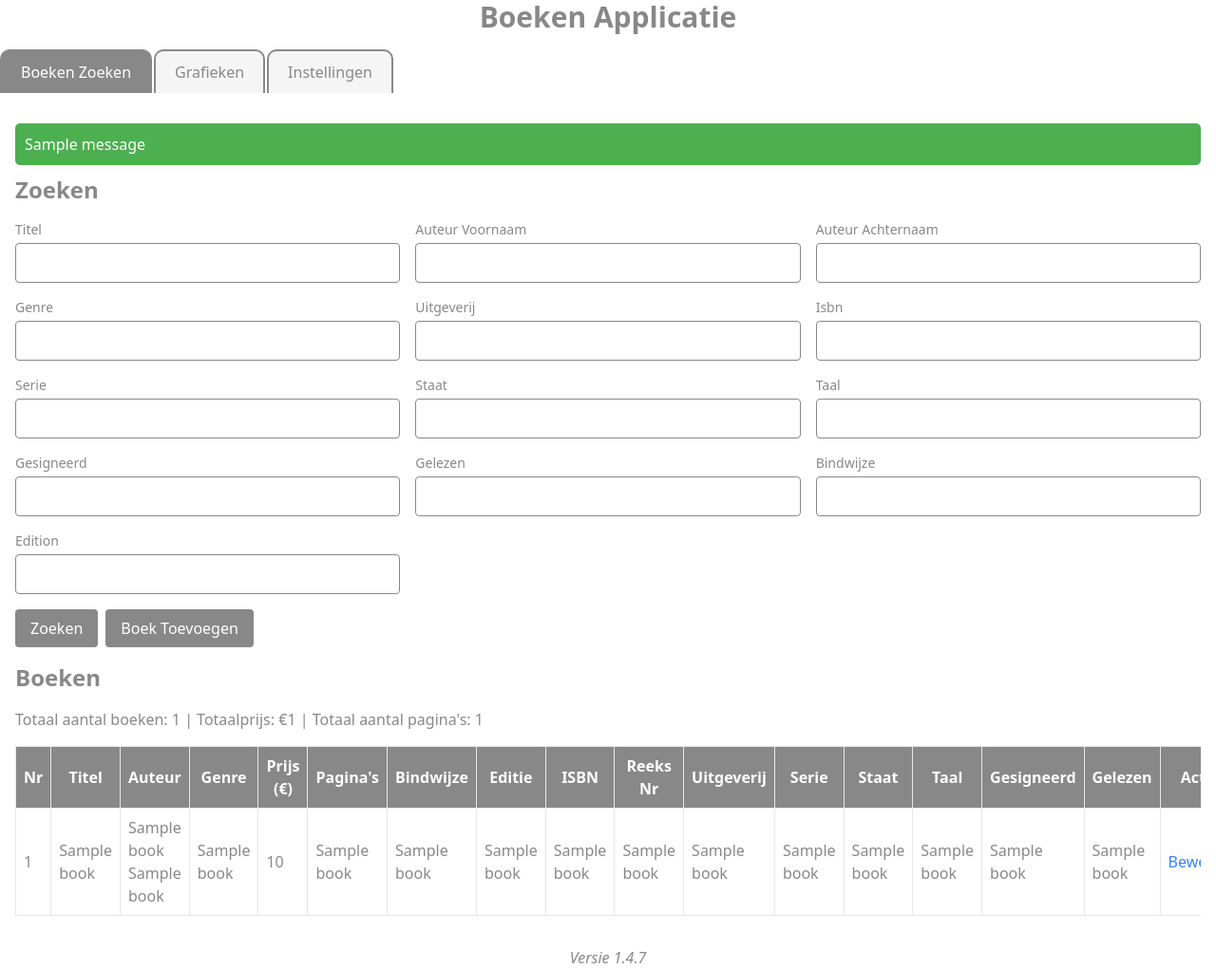
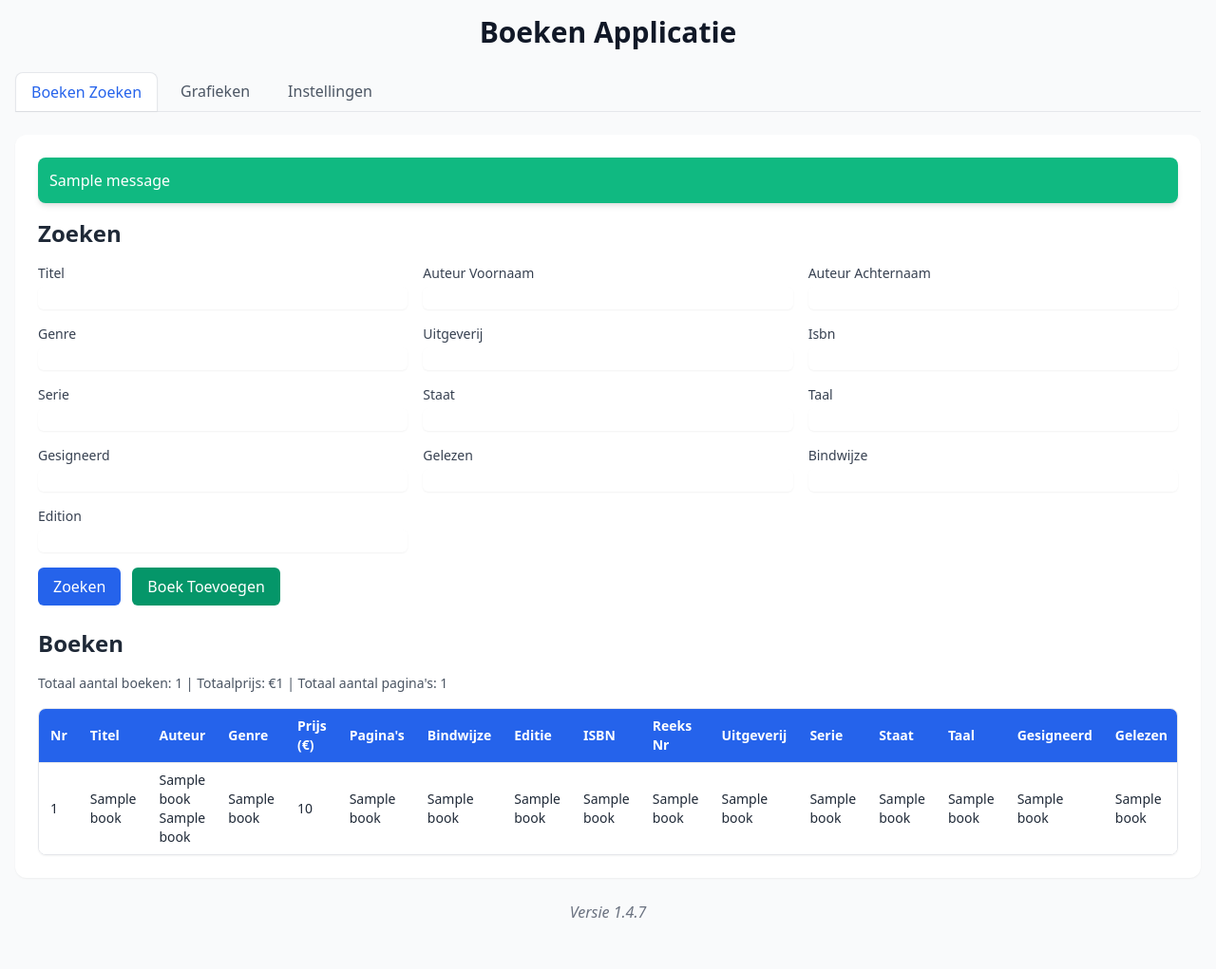
Before and after one commit to Syme02/boeken-app, a Flask app: template templates/index.html in a window 1280 px wide. Shown: the whole page at 95% size. After the commit the page ends 967 px from the top, so only its background shows below. Run offline with Flask 3, Linux system fonts and the light colour scheme; the template is opened without the code that fills it: most values are stand-ins (such as "Sample title", 1, 10 or a date in 2020); one stand-in notice (Sample message) is shown.

Commit message:
aanpassing index.html

```diff
--- a/templates/index.html
+++ b/templates/index.html
@@ -5,205 +5,127 @@
   <meta name="viewport" content="width=device-width, initial-scale=1.0">
   <title>Boeken Applicatie</title>
   <link href="https://cdn.jsdelivr.net/npm/tailwindcss@2.2.19/dist/tailwind.min.css" rel="stylesheet">
-    <style>
-        :root {
-            --background-color: {{ '#1e1e1e' if settings.dark_mode else '#ffffff' }};
-            --text-color: {{ '#ffffff' if settings.dark_mode else settings.color }};
-            --tab-bg: {{ '#2e2e2e' if settings.dark_mode else '#f5f5f5' }};
-            --tab-hover-bg: {{ '#3e3e3e' if settings.dark_mode else '#e0e0e0' }};
-            --tab-active-bg: {{ settings.color }};
-            --tab-active-text: #ffffff;
-        }
+</head>
+<body class="bg-gray-50 text-gray-800 min-h-screen flex flex-col">
+  <!-- Container -->
+  <div class="container mx-auto max-w-7xl p-4 flex flex-col flex-1">
+    <!-- Titel -->
+    <h1 class="text-3xl font-extrabold text-center text-gray-900 mb-6">Boeken Applicatie</h1>
 
-        html, body {
-            margin: 0;
-            margin: 0;
-            padding: 0;
-            height: 100%;
-            width: 100%;
-            background-color: var(--background-color);
-            color: var(--text-color);
-        }
+    <!-- Tabs -->
+    <div class="flex space-x-2 mb-6 border-b">
+      <a href="{{ url_for('index') }}" class="px-4 py-2 rounded-t-lg bg-white border border-b-0 shadow-sm text-blue-600 font-medium">Boeken Zoeken</a>
+      <a href="{{ url_for('statistics') }}" class="px-4 py-2 rounded-t-lg text-gray-600 hover:text-blue-600">Grafieken</a>
+      <a href="{{ url_for('settings') }}" class="px-4 py-2 rounded-t-lg text-gray-600 hover:text-blue-600">Instellingen</a>
+    </div>
 
-        .container {
-            width: 100%;
-            height: 100%;
-            display: flex;
-            flex-direction: column;
-        }
-
-        .content {
-            background-color: {{ '#1e1e1e' if settings.dark_mode else '#ffffff' }};
-            flex: 1;
-            width: 100%;
-            padding: 1rem;
-            box-sizing: border-box;
-        }
-
-        .tab-button {
-            background-color: var(--tab-bg);
-            color: var(--text-color);
-            border: 2px solid var(--text-color);
-            border-bottom: none;
-            border-radius: 10px 10px 0 0;
-            padding: 10px 20px;
-            margin-right: 2px;
-        }
-
-        .tab-button.active {
-            background-color: var(--tab-active-bg);
-            color: var(--tab-active-text);
-        }
-
-        .tab-button:hover:not(.active) {
-            background-color: var(--tab-hover-bg);
-        }
-
-        .flash-message {
-            padding: 10px;
-            margin-bottom: 10px;
-            border-radius: 5px;
-        }
-
-        .flash-success {
-            background-color: #4caf50;
-            color: white;
-        }
-
-        .flash-error {
-            background-color: #f44336;
-            color: white;
-        }
-
-        .flash-info {
-            background-color: #2196f3;
-            color: white;
-        }
-
-        h1, h2, h3 {
-            color: var(--text-color);
-        }
-
-        table {
-            border-color: var(--text-color);
-        }
-
-        thead tr {
-            background-color: var(--tab-active-bg);
-            color: var(--tab-active-text);
-        }
-
-        input:not([type="file"]):not([type="checkbox"]), select {
-            border-color: var(--text-color);
-        }
-
-        button:not(#cancelAddBook):not([type="submit"].bg-red-600) {
-            background-color: var(--tab-active-bg);
-            color: var(--tab-active-text);
-        }
-    </style>
-</head>
-<body class="{{ 'dark-mode' if settings.dark_mode else '' }}">
-    <div class="container">
-        <h1 class="text-3xl font-bold mb-4 text-center">Boeken Applicatie</h1>
-        <div class="flex mb-4">
-            <a href="{{ url_for('index') }}" class="tab-button active">Boeken Zoeken</a>
-            <a href="{{ url_for('statistics') }}" class="tab-button">Grafieken</a>
-            <a href="{{ url_for('settings') }}" class="tab-button">Instellingen</a>
-        </div>
-        <div class="content">
+    <!-- Content -->
+    <div class="flex-1 bg-white rounded-xl shadow-sm p-6">
       {% with messages = get_flashed_messages(with_categories=true) %}
         {% if messages %}
           {% for category, message in messages %}
-                        <div class="flash-message flash-{{ category }}">{{ message }}</div>
+            <div class="mb-4 p-3 rounded-lg text-white shadow-md
+              {% if category=='success' %} bg-green-500 {% elif category=='error' %} bg-red-500 {% else %} bg-blue-500 {% endif %}">
+              {{ message }}
+            </div>
           {% endfor %}
         {% endif %}
       {% endwith %}
-            <div class="flash-container"></div>
+
+      <!-- Zoeksectie -->
       <h2 class="text-2xl font-bold mb-4">Zoeken</h2>
-            <div id="addBookForm" class="hidden mt-4">
-                <h3 class="text-lg font-bold mb-2">Boek Toevoegen</h3>
-                <form id="addBookFormSubmit" method="POST">
+
+      <!-- Boek toevoegen form -->
+      <div id="addBookForm" class="hidden mb-6">
+        <h3 class="text-lg font-semibold mb-3">Boek Toevoegen</h3>
+        <form id="addBookFormSubmit" method="POST" class="space-y-4">
           <input type="hidden" name="action" value="add_book">
           <div class="grid grid-cols-1 md:grid-cols-2 lg:grid-cols-3 gap-4">
             {% for field in ['titel', 'auteur_voornaam', 'auteur_achternaam', 'genre', 'prijs', 'paginas', 'bindwijze', 'edition', 'isbn', 'reeks_nr', 'uitgeverij', 'serie', 'staat', 'taal', 'gesigneerd', 'gelezen'] %}
               <div>
-                                <label for="add_{{ field }}" class="block text-sm font-medium">{{ field.replace('_', ' ').title() }}</label>
-                                <input type="text" id="add_{{ field }}" name="add_{{ field }}" class="mt-1 p-2 w-full border rounded">
+                <label for="add_{{ field }}" class="block text-sm font-medium text-gray-700">{{ field.replace('_', ' ').title() }}</label>
+                <input type="text" id="add_{{ field }}" name="add_{{ field }}" class="mt-1 block w-full rounded-md border-gray-300 shadow-sm focus:ring-blue-500 focus:border-blue-500">
               </div>
             {% endfor %}
           </div>
-                    <div class="flex space-x-2 mt-4">
-                        <button type="submit" class="px-4 py-2 rounded">Toevoegen</button>
-                        <button type="button" id="cancelAddBook" class="px-4 py-2 rounded bg-gray-500 text-white">Annuleren</button>
+          <div class="flex space-x-3">
+            <button type="submit" class="px-4 py-2 bg-blue-600 text-white rounded-md hover:bg-blue-700">Toevoegen</button>
+            <button type="button" id="cancelAddBook" class="px-4 py-2 bg-gray-500 text-white rounded-md hover:bg-gray-600">Annuleren</button>
           </div>
         </form>
       </div>
-            <div id="coverSection" class="mb-4 hidden">
-                <h3 class="text-lg font-bold">Boekkaft</h3>
-                <img id="coverImage" src="" alt="Boekkaft" class="max-w-xs">
+
+      <!-- Boekkaft -->
+      <div id="coverSection" class="hidden mb-6">
+        <h3 class="text-lg font-semibold mb-2">Boekkaft</h3>
+        <img id="coverImage" src="" alt="Boekkaft" class="max-w-xs rounded shadow-md">
       </div>
-            <form id="searchForm" method="POST" class="mb-4">
+
+      <!-- Zoekformulier -->
+      <form id="searchForm" method="POST" class="mb-6">
         <div class="grid grid-cols-1 md:grid-cols-2 lg:grid-cols-3 gap-4">
           {% for field in ['titel', 'auteur_voornaam', 'auteur_achternaam', 'genre', 'uitgeverij', 'isbn', 'serie', 'staat', 'taal', 'gesigneerd', 'gelezen', 'bindwijze', 'edition'] %}
             <div>
-                            <label for="{{ field }}" class="block text-sm font-medium">{{ field.replace('_', ' ').title() }}</label>
-                            <input type="text" id="{{ field }}" name="{{ field }}" value="{{ filters[field] if field in filters else '' }}"
-                                   class="mt-1 p-2 w-full border rounded">
+              <label for="{{ field }}" class="block text-sm font-medium text-gray-700">{{ field.replace('_', ' ').title() }}</label>
+              <input type="text" id="{{ field }}" name="{{ field }}" value="{{ filters[field] if field in filters else '' }}" class="mt-1 block w-full rounded-md border-gray-300 shadow-sm focus:ring-blue-500 focus:border-blue-500">
             </div>
           {% endfor %}
         </div>
-                <div class="flex space-x-2">
-                    <button type="submit" name="action" value="search" class="mt-4 px-4 py-2 rounded">Zoeken</button>
-                    <button type="button" id="addBookButton" class="mt-4 px-4 py-2 rounded">Boek Toevoegen</button>
+        <div class="flex space-x-3 mt-4">
+          <button type="submit" name="action" value="search" class="px-4 py-2 bg-blue-600 text-white rounded-md hover:bg-blue-700">Zoeken</button>
+          <button type="button" id="addBookButton" class="px-4 py-2 bg-green-600 text-white rounded-md hover:bg-green-700">Boek Toevoegen</button>
         </div>
       </form>
+
+      <!-- Overzicht -->
       <h2 class="text-2xl font-bold mb-4">Boeken</h2>
-            <p class="mb-4">Totaal aantal boeken: <span id="totalBooks">{{ books | length }}</span> | Totaalprijs: €{{ total_price | round(2) }} | Totaal aantal pagina's: {{ total_pages }}</p>
-            <div class="overflow-x-auto">
-                <table class="min-w-full border-collapse border">
-                    <thead>
+      <p class="mb-4 text-sm text-gray-600">Totaal aantal boeken: <span id="totalBooks">{{ books | length }}</span> | Totaalprijs: €{{ total_price | round(2) }} | Totaal aantal pagina's: {{ total_pages }}</p>
+
+      <!-- Tabel -->
+      <div class="overflow-x-auto border rounded-lg shadow-sm">
+        <table class="min-w-full divide-y divide-gray-200">
+          <thead class="bg-blue-600 text-white sticky top-0">
             <tr>
-                            <th class="border p-2">Nr</th>
-                            <th class="border p-2">Titel</th>
-                            <th class="border p-2">Auteur</th>
-                            <th class="border p-2">Genre</th>
-                            <th class="border p-2">Prijs (€)</th>
-                            <th class="border p-2">Pagina's</th>
-                            <th class="border p-2">Bindwijze</th>
-                            <th class="border p-2">Editie</th>
-                            <th class="border p-2">ISBN</th>
-                            <th class="border p-2">Reeks Nr</th>
-                            <th class="border p-2">Uitgeverij</th>
-                            <th class="border p-2">Serie</th>
-                            <th class="border p-2">Staat</th>
-                            <th class="border p-2">Taal</th>
-                            <th class="border p-2">Gesigneerd</th>
-                            <th class="border p-2">Gelezen</th>
-                            <th class="border p-2">Acties</th>
+              <th class="px-3 py-2 text-left text-sm font-semibold">Nr</th>
+              <th class="px-3 py-2 text-left text-sm font-semibold">Titel</th>
+              <th class="px-3 py-2 text-left text-sm font-semibold">Auteur</th>
+              <th class="px-3 py-2 text-left text-sm font-semibold">Genre</th>
+              <th class="px-3 py-2 text-left text-sm font-semibold">Prijs (€)</th>
+              <th class="px-3 py-2 text-left text-sm font-semibold">Pagina's</th>
+              <th class="px-3 py-2 text-left text-sm font-semibold">Bindwijze</th>
+              <th class="px-3 py-2 text-left text-sm font-semibold">Editie</th>
+              <th class="px-3 py-2 text-left text-sm font-semibold">ISBN</th>
+              <th class="px-3 py-2 text-left text-sm font-semibold">Reeks Nr</th>
+              <th class="px-3 py-2 text-left text-sm font-semibold">Uitgeverij</th>
+              <th class="px-3 py-2 text-left text-sm font-semibold">Serie</th>
+              <th class="px-3 py-2 text-left text-sm font-semibold">Staat</th>
+              <th class="px-3 py-2 text-left text-sm font-semibold">Taal</th>
+              <th class="px-3 py-2 text-left text-sm font-semibold">Gesigneerd</th>
+              <th class="px-3 py-2 text-left text-sm font-semibold">Gelezen</th>
+              <th class="px-3 py-2 text-left text-sm font-semibold">Acties</th>
             </tr>
           </thead>
-                    <tbody id="booksTable">
+          <tbody id="booksTable" class="divide-y divide-gray-100">
             {% for book in books %}
-                            <tr class="{{ 'bg-gray-700' if settings.dark_mode else 'bg-white' }}">
-                                <td class="border p-2">{{ loop.index }}</td>
-                                <td class="border p-2">{{ book[1] }}</td>
-                                <td class="border p-2">{{ book[2] }} {{ book[3] }}</td>
-                                <td class="border p-2">{{ book[4] }}</td>
-                                <td class="border p-2">{{ book[5] | round(2) }}</td>
-                                <td class="border p-2">{{ book[6] }}</td>
-                                <td class="border p-2">{{ book[7] }}</td>
-                                <td class="border p-2">{{ book[8] }}</td>
-                                <td class="border p-2">{{ book[9] }}</td>
-                                <td class="border p-2">{{ book[10] }}</td>
-                                <td class="border p-2">{{ book[11] }}</td>
-                                <td class="border p-2">{{ book[12] }}</td>
-                                <td class="border p-2">{{ book[13] }}</td>
-                                <td class="border p-2">{{ book[14] }}</td>
-                                <td class="border p-2">{{ book[15] }}</td>
-                                <td class="border p-2">{{ book[16] }}</td>
-                                <td class="border p-2">
-                                    <a href="{{ url_for('edit_book', book_id=book[0]) }}" class="text-blue-500 hover:underline">Bewerken</a>
+              <tr class="{{ 'bg-gray-100' if loop.index % 2 == 0 else 'bg-white' }}">
+                <td class="px-3 py-2 text-sm">{{ loop.index }}</td>
+                <td class="px-3 py-2 text-sm">{{ book[1] }}</td>
+                <td class="px-3 py-2 text-sm">{{ book[2] }} {{ book[3] }}</td>
+                <td class="px-3 py-2 text-sm">{{ book[4] }}</td>
+                <td class="px-3 py-2 text-sm">{{ book[5] | round(2) }}</td>
+                <td class="px-3 py-2 text-sm">{{ book[6] }}</td>
+                <td class="px-3 py-2 text-sm">{{ book[7] }}</td>
+                <td class="px-3 py-2 text-sm">{{ book[8] }}</td>
+                <td class="px-3 py-2 text-sm">{{ book[9] }}</td>
+                <td class="px-3 py-2 text-sm">{{ book[10] }}</td>
+                <td class="px-3 py-2 text-sm">{{ book[11] }}</td>
+                <td class="px-3 py-2 text-sm">{{ book[12] }}</td>
+                <td class="px-3 py-2 text-sm">{{ book[13] }}</td>
+                <td class="px-3 py-2 text-sm">{{ book[14] }}</td>
+                <td class="px-3 py-2 text-sm">{{ book[15] }}</td>
+                <td class="px-3 py-2 text-sm">{{ book[16] }}</td>
+                <td class="px-3 py-2 text-sm">
+                  <a href="{{ url_for('edit_book', book_id=book[0]) }}" class="text-blue-600 hover:underline">Bewerken</a>
                 </td>
               </tr>
             {% endfor %}
@@ -211,8 +133,11 @@
         </table>
       </div>
     </div>
-        <p class="text-center mt-4 italic">Versie 1.4.7</p>
+
+    <p class="text-center mt-6 text-gray-500 italic">Versie 1.4.7</p>
   </div>
+
+  <!-- Scripts (onveranderd, alleen verplaatst naar einde) -->
   <script>
     const searchForm = document.getElementById('searchForm');
     const inputs = searchForm.querySelectorAll('input');
@@ -226,135 +151,66 @@
     let debounceTimeout;
     let coverDebounceTimeout;
 
-        // Toon/verberg formulier voor boek toevoegen
-        addBookButton.addEventListener('click', () => {
-            addBookForm.classList.toggle('hidden');
-        });
+    addBookButton.addEventListener('click', () => addBookForm.classList.toggle('hidden'));
+    cancelAddBook.addEventListener('click', () => { addBookForm.classList.add('hidden'); addBookFormSubmit.reset(); });
 
-        cancelAddBook.addEventListener('click', () => {
-            addBookForm.classList.add('hidden');
-            addBookFormSubmit.reset();
-        });
-
-        // Flash-bericht tonen
     function showFlashMessage(message, category) {
       const flashContainer = document.querySelector('.flash-container') || document.createElement('div');
       flashContainer.className = 'flash-container';
       const flashMessage = document.createElement('div');
-            flashMessage.className = `flash-message flash-${category}`;
+      flashMessage.className = `mb-4 p-3 rounded-lg text-white shadow-md ${category==='success'?'bg-green-500':category==='error'?'bg-red-500':'bg-blue-500'}`;
       flashMessage.textContent = message;
       flashContainer.appendChild(flashMessage);
       searchForm.insertAdjacentElement('beforebegin', flashContainer);
       setTimeout(() => flashMessage.remove(), 5000);
     }
 
-        // Boekkaft ophalen
     function fetchCover(title, isbn) {
-            if (!title && !isbn) {
-                coverSection.classList.add('hidden');
-                return;
-            }
-            fetch('/fetch_cover', {
-                method: 'POST',
-                body: new URLSearchParams({ title, isbn })
-            })
-            .then(response => response.json())
-            .then(data => {
+      if (!title && !isbn) { coverSection.classList.add('hidden'); return; }
+      fetch('/fetch_cover', { method:'POST', body:new URLSearchParams({ title, isbn }) })
+      .then(r=>r.json()).then(data=>{
         showFlashMessage(data.message, data.category);
-                if (data.cover_url) {
-                    coverImage.src = data.cover_url;
-                    coverSection.classList.remove('hidden');
-                } else {
-                    coverSection.classList.add('hidden');
-                }
-            })
-            .catch(error => {
-                console.error('Fout bij ophalen boekkaft:', error);
-                showFlashMessage('Fout bij ophalen boekkaft.', 'error');
-            });
+        if (data.cover_url) { coverImage.src = data.cover_url; coverSection.classList.remove('hidden'); }
+        else coverSection.classList.add('hidden');
+      }).catch(()=> showFlashMessage('Fout bij ophalen boekkaft.','error'));
     }
 
-        // Dynamische zoekfiltering
     function updateBooks() {
-            const formData = {};
-            inputs.forEach(input => {
-                if (input.value.trim()) {
-                    formData[input.name] = input.value.trim();
-                }
-            });
-
-            fetch('/search', {
-                method: 'POST',
-                headers: { 'Content-Type': 'application/json' },
-                body: JSON.stringify(formData)
-            })
-            .then(response => response.json())
-            .then(books => {
-                const tbody = document.getElementById('booksTable');
-                tbody.innerHTML = '';
-                books.forEach((book, index) => {
-                    const tr = document.createElement('tr');
-                    tr.className = '{{ "bg-gray-700" if settings.dark_mode else "bg-white" }}';
-                    tr.innerHTML = `
-                        <td class="border p-2">${index + 1}</td>
-                        <td class="border p-2">${book.titel}</td>
-                        <td class="border p-2">${book.auteur_voornaam} ${book.auteur_achternaam}</td>
-                        <td class="border p-2">${book.genre}</td>
-                        <td class="border p-2">${book.prijs.toFixed(2)}</td>
-                        <td class="border p-2">${book.paginas}</td>
-                        <td class="border p-2">${book.bindwijze}</td>
-                        <td class="border p-2">${book.edition}</td>
-                        <td class="border p-2">${book.isbn}</td>
-                        <td class="border p-2">${book.reeks_nr}</td>
-                        <td class="border p-2">${book.uitgeverij}</td>
-                        <td class="border p-2">${book.serie}</td>
-                        <td class="border p-2">${book.staat}</td>
-                        <td class="border p-2">${book.taal}</td>
-                        <td class="border p-2">${book.gesigneerd}</td>
-                        <td class="border p-2">${book.gelezen}</td>
-                        <td class="border p-2">
-                            <a href="/edit/${book.id}" class="text-blue-500 hover:underline">Bewerken</a>
-                        </td>
-                    `;
+      const formData={}; inputs.forEach(input=>{ if(input.value.trim()) formData[input.name]=input.value.trim(); });
+      fetch('/search',{ method:'POST', headers:{'Content-Type':'application/json'}, body:JSON.stringify(formData)})
+      .then(r=>r.json()).then(books=>{
+        const tbody=document.getElementById('booksTable'); tbody.innerHTML='';
+        books.forEach((book,i)=>{
+          const tr=document.createElement('tr');
+          tr.className=i%2===0?'bg-gray-100':'bg-white';
+          tr.innerHTML=`<td class='px-3 py-2 text-sm'>${i+1}</td>
+            <td class='px-3 py-2 text-sm'>${book.titel}</td>
+            <td class='px-3 py-2 text-sm'>${book.auteur_voornaam} ${book.auteur_achternaam}</td>
+            <td class='px-3 py-2 text-sm'>${book.genre}</td>
+            <td class='px-3 py-2 text-sm'>${book.prijs.toFixed(2)}</td>
+            <td class='px-3 py-2 text-sm'>${book.paginas}</td>
+            <td class='px-3 py-2 text-sm'>${book.bindwijze}</td>
+            <td class='px-3 py-2 text-sm'>${book.edition}</td>
+            <td class='px-3 py-2 text-sm'>${book.isbn}</td>
+            <td class='px-3 py-2 text-sm'>${book.reeks_nr}</td>
+            <td class='px-3 py-2 text-sm'>${book.uitgeverij}</td>
+            <td class='px-3 py-2 text-sm'>${book.serie}</td>
+            <td class='px-3 py-2 text-sm'>${book.staat}</td>
+            <td class='px-3 py-2 text-sm'>${book.taal}</td>
+            <td class='px-3 py-2 text-sm'>${book.gesigneerd}</td>
+            <td class='px-3 py-2 text-sm'>${book.gelezen}</td>
+            <td class='px-3 py-2 text-sm'><a href='/edit/${book.id}' class='text-blue-600 hover:underline'>Bewerken</a></td>`;
           tbody.appendChild(tr);
         });
-
-                // Update totaal aantal boeken
-                totalBooks.textContent = books.length;
-
-                // Als er precies één boek is, haal de boekkaft op
-                if (books.length === 1) {
-                    clearTimeout(coverDebounceTimeout);
-                    coverDebounceTimeout = setTimeout(() => {
-                        fetchCover(books[0].titel, books[0].isbn);
-                    }, 500); // Debounce om overbelasting te voorkomen
-                } else {
-                    coverSection.classList.add('hidden');
-                }
-            })
-            .catch(error => {
-                console.error('Fout bij zoeken:', error);
-                showFlashMessage('Fout bij zoeken.', 'error');
-            });
+        totalBooks.textContent=books.length;
+        if(books.length===1){ clearTimeout(coverDebounceTimeout); coverDebounceTimeout=setTimeout(()=>fetchCover(books[0].titel,books[0].isbn),500);} else coverSection.classList.add('hidden');
+      }).catch(()=>showFlashMessage('Fout bij zoeken.','error'));
     }
 
-        inputs.forEach(input => {
-            input.addEventListener('input', () => {
-                clearTimeout(debounceTimeout);
-                debounceTimeout = setTimeout(updateBooks, 300); // Debounce om overbelasting te voorkomen
-            });
-        });
+    inputs.forEach(input=>input.addEventListener('input',()=>{clearTimeout(debounceTimeout); debounceTimeout=setTimeout(updateBooks,300);}));
 
-        // Boekkaft ophalen bij zoeken
-        searchForm.addEventListener('submit', (e) => {
-            if (e.submitter.value === 'search') {
-                e.preventDefault(); // Voorkom standaard formulierverzending
-                const formData = new FormData(searchForm);
-                const title = formData.get('titel')?.trim();
-                const isbn = formData.get('isbn')?.trim();
-                fetchCover(title, isbn);
-                updateBooks(); // Update de tabel
-            }
+    searchForm.addEventListener('submit',e=>{
+      if(e.submitter.value==='search'){ e.preventDefault(); const fd=new FormData(searchForm); fetchCover(fd.get('titel')?.trim(), fd.get('isbn')?.trim()); updateBooks(); }
     });
   </script>
 </body>
```
Lines whose indentation alone changed are shown as unchanged.
